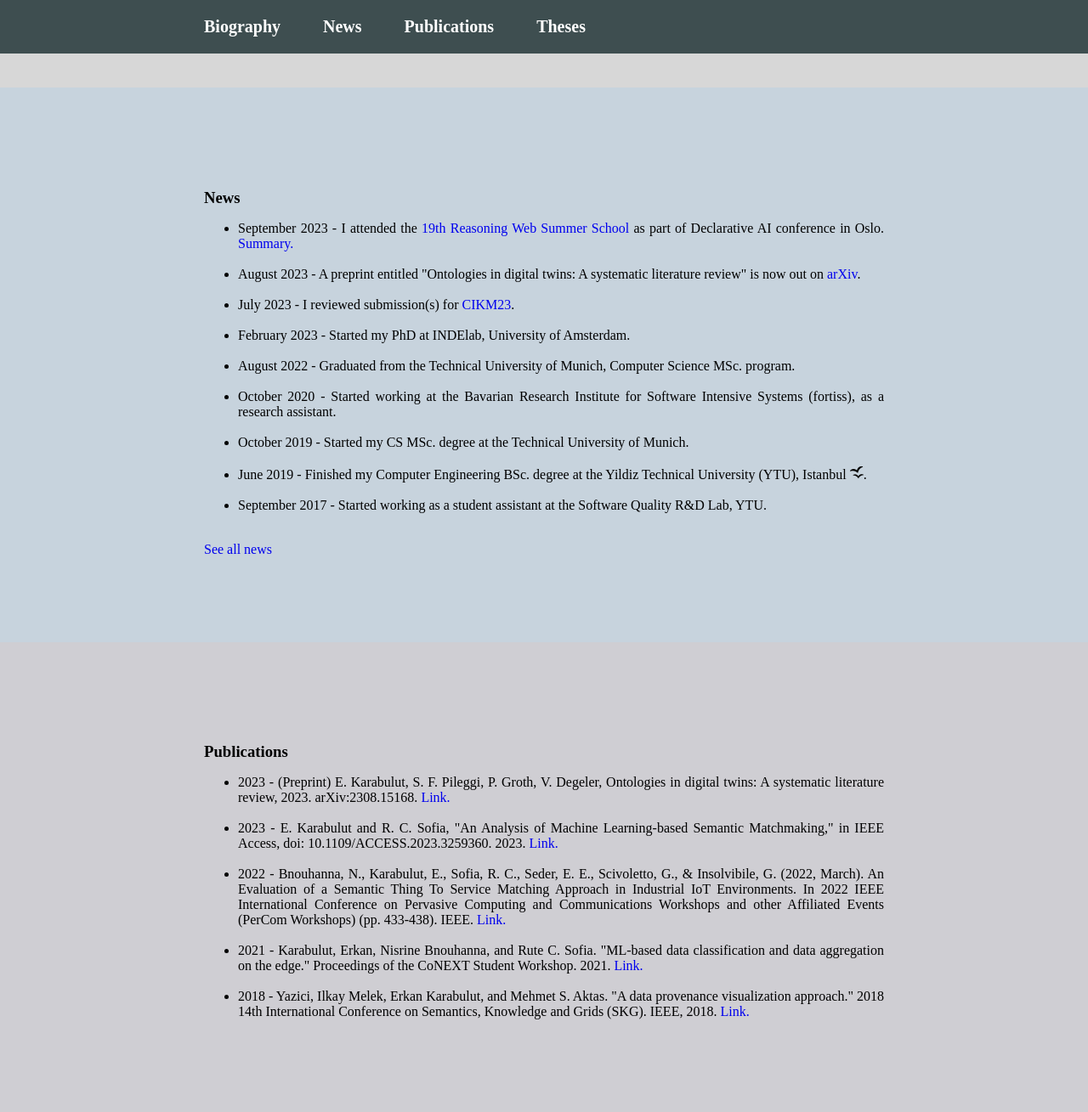
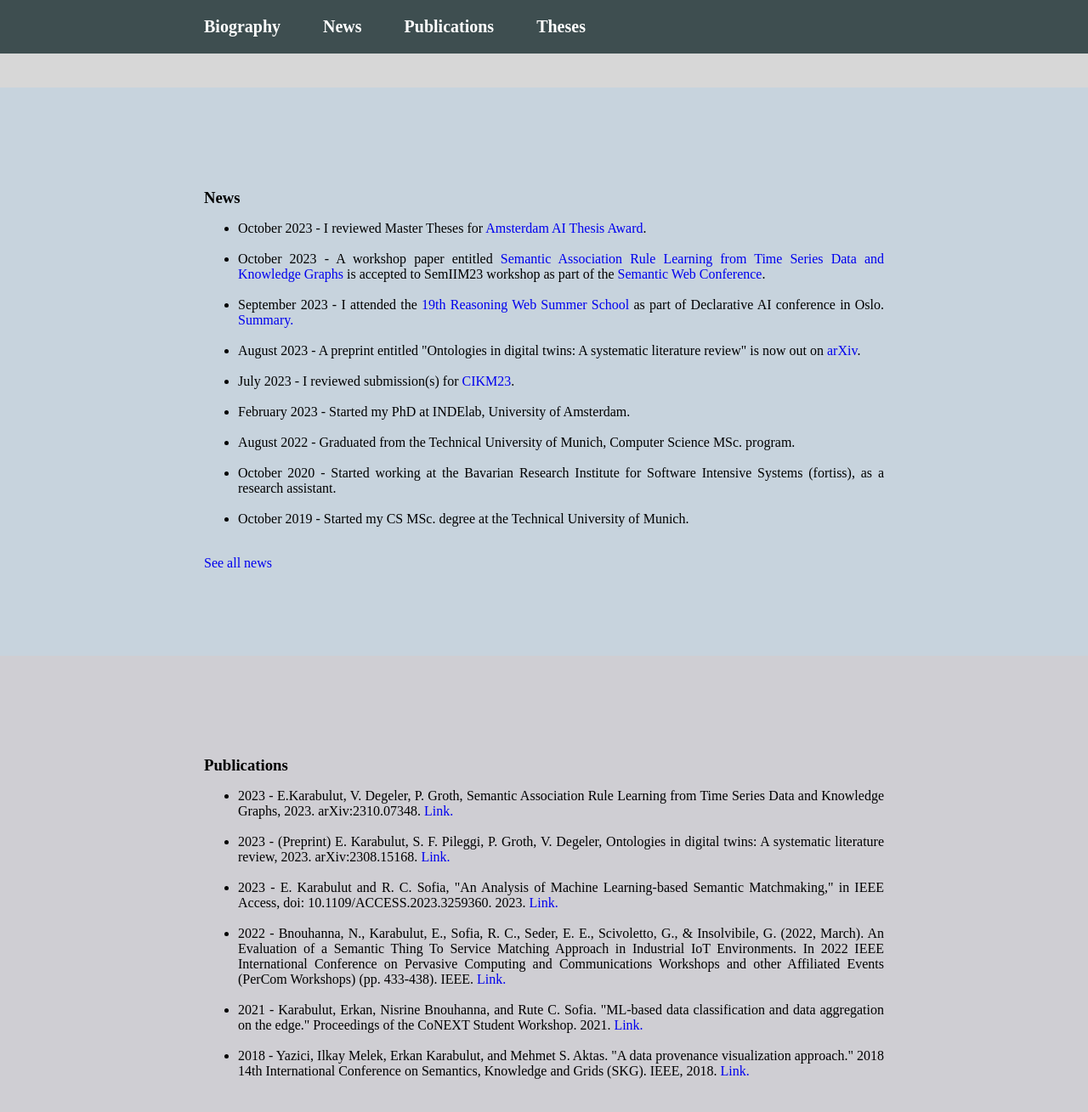
Before and after one commit to erkankarabulut/erkankarabulut.github.io, a Jekyll site: the page built from index.html, in a window 1280 px wide and 1400 px high, scrolled down 561 px. Shown: the top 1309 px of the window at 85% size. Built offline with Jekyll 4.4.1, drawn with Linux system fonts in a browser that asks for light colours.

Commit message:
add news and a new publications

```diff
--- a/_data/news.yml
+++ b/_data/news.yml
@@ -1,3 +1,5 @@
+- 'October 2023 - I reviewed Master Theses for <a target="_blank" href="https://amsterdamdatascience.nl/news/call-for-nominations-is-open-amsterdam-ai-thesis-awards/">Amsterdam AI Thesis Award</a>.'
+- 'October 2023 - A workshop paper entitled <a target="_blank" href="https://arxiv.org/abs/2310.07348">Semantic Association Rule Learning from Time Series Data and Knowledge Graphs</a> is accepted to SemIIM23 workshop as part of the <a target="_blank" href="https://iswc2023.semanticweb.org/">Semantic Web Conference</a>.'
 - 'September 2023 - I attended the <a target="_blank" href="https://2023.declarativeai.net/events/reasoning-web">19th Reasoning Web Summer School</a> as part of Declarative AI conference in Oslo. <a target="_blank" href="/pdf/reasoning_web_summer_school_summary.pdf">Summary.</a>'
 - 'August 2023 - A preprint entitled "Ontologies in digital twins: A systematic literature review" is now out on <a target="_blank" href="https://arxiv.org/abs/2308.15168">arXiv</a>.'
 - 'July 2023 - I reviewed submission(s) for <a target="_blank" href="https://uobevents.eventsair.com/cikm2023/">CIKM23</a>.'
--- a/_data/publications.yml
+++ b/_data/publications.yml
@@ -1,3 +1,5 @@
+- text: '2023 - E.Karabulut, V. Degeler, P. Groth, Semantic Association Rule Learning from Time Series Data and Knowledge Graphs, 2023. arXiv:2310.07348.'
+  link: 'https://arxiv.org/abs/2310.07348'
 - text: '2023 - (Preprint) E. Karabulut, S. F. Pileggi, P. Groth, V. Degeler, Ontologies in digital twins: A systematic literature review, 2023. arXiv:2308.15168.'
   link: 'https://arxiv.org/abs/2308.15168'
 - text: '2023 - E. Karabulut and R. C. Sofia, "An Analysis of Machine Learning-based Semantic Matchmaking," in IEEE Access, doi: 10.1109/ACCESS.2023.3259360. 2023.'
```
